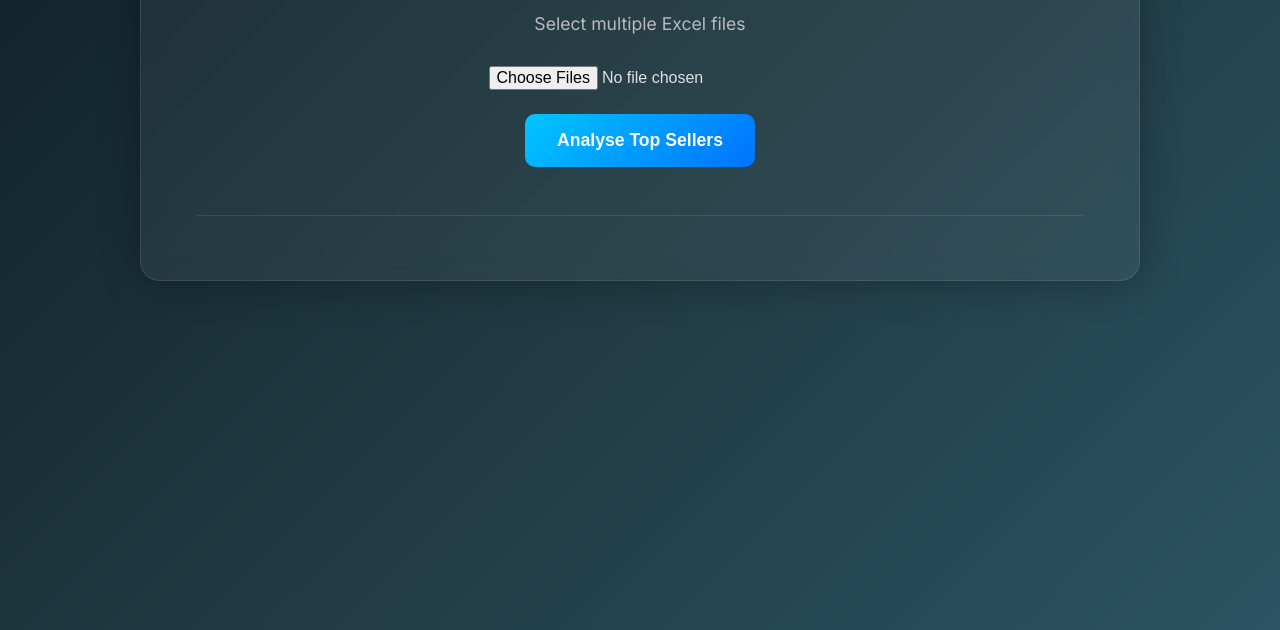
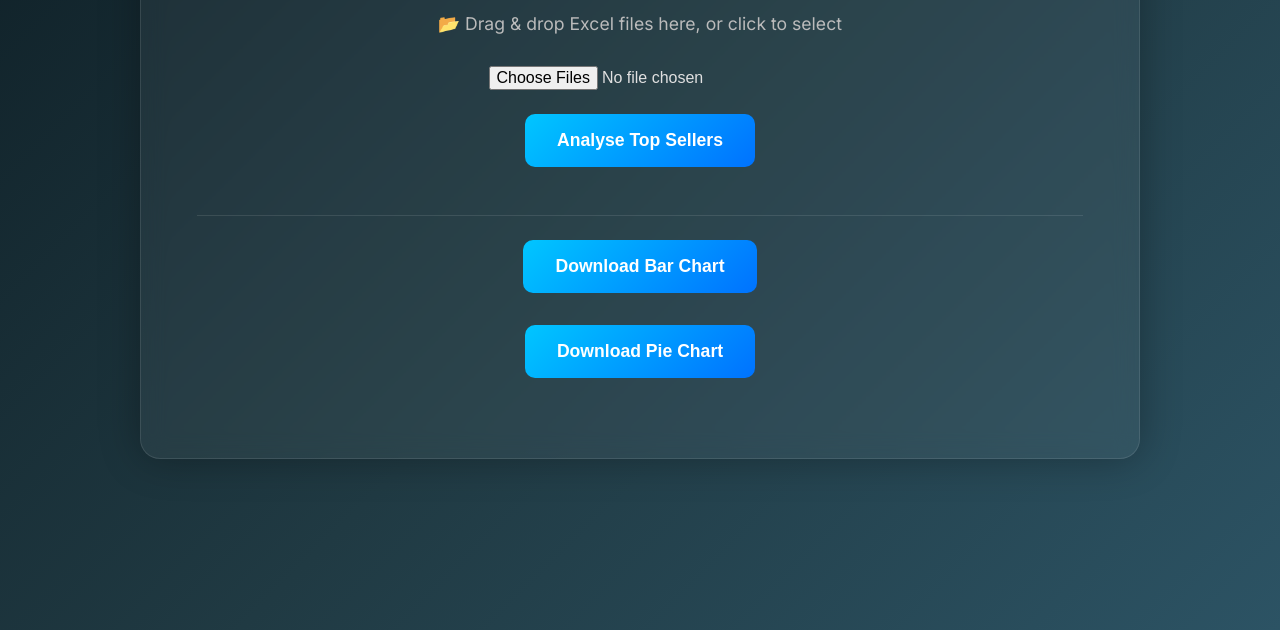
Before and after one commit to swc927/Metta-Cafe, a plain HTML site: page index.html in a window 1280 px wide. Shown: the part 170-800 px from the top of the page. Drawn offline with nearby package versions, Linux system fonts and the light colour scheme.

Commit message:
Update index.html

```diff
--- a/index.html
+++ b/index.html
@@ -13,14 +13,21 @@
 <body>
   <div class="container">
     <h1>Metta Café</h1>
-    <p>Select multiple Excel files</p>
-    <input type="file" id="fileUpload" multiple accept=".xlsx,.xls">
+    <div id="dropZone">
+      <p>📂 Drag & drop Excel files here, or click to select</p>
+      <input type="file" id="fileUpload" accept=".xlsx,.xls" multiple />
+    </div>
     <button onclick="handleFiles()">Analyse Top Sellers</button>
 
     <div id="tableContainer"></div>
 
     <button id="downloadBtn" style="display:none">Download to Excel</button>
     <canvas id="salesChart" style="display:none"></canvas>
+    <canvas id="pieChart" style="display:none"></canvas>
+    <div class="download-buttons">
+      <button id="downloadBar">Download Bar Chart</button>
+      <button id="downloadPie">Download Pie Chart</button>
+    </div>
   </div>
 
   <script src="https://cdn.jsdelivr.net/npm/xlsx@0.18.5/dist/xlsx.full.min.js"></script>
```
